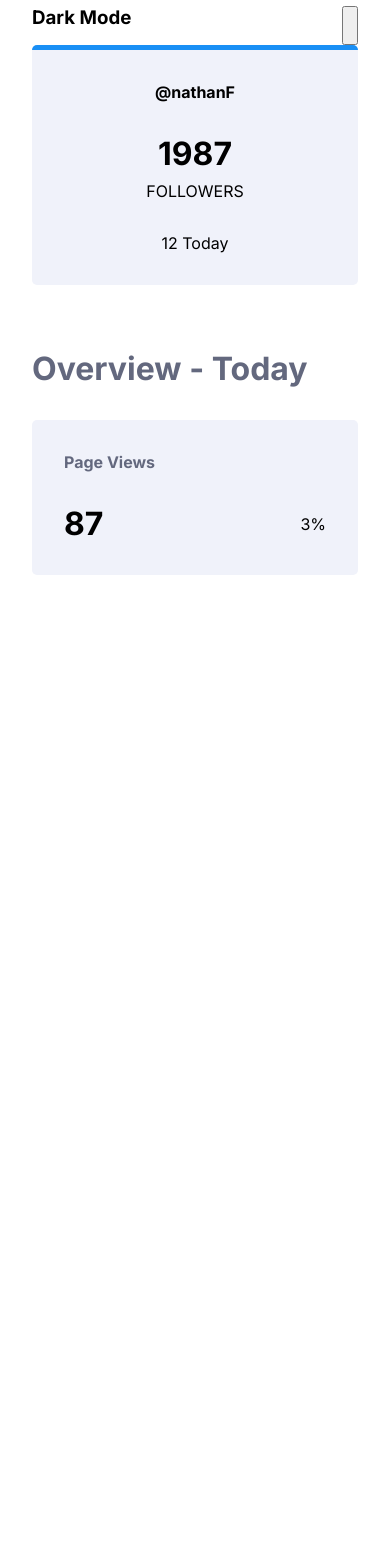
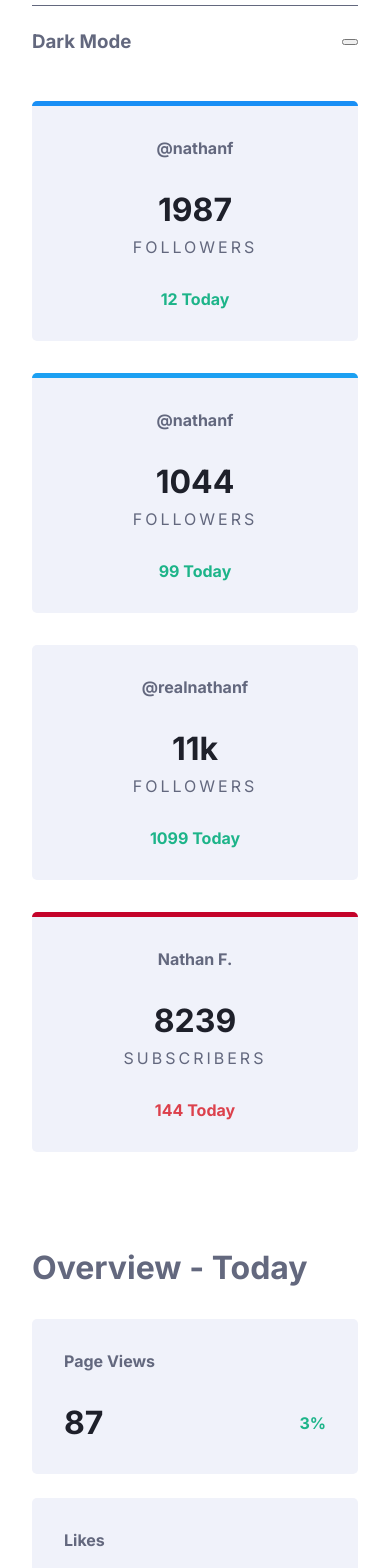
Before and after one commit to jwhong98/Social-Media-Dashboard, a React (Create React App) app: page / in a window 390 px wide. Shown: the part 160-1728 px from the top of the page. Before the commit the page ends 844 px from the top, so only its background shows below. Built offline with nearby package versions, Linux system fonts and the light colour scheme.

Commit message:
completed mobile view

```diff
--- a/src/Components/FollowBox/FollowBoxElements.js
+++ b/src/Components/FollowBox/FollowBoxElements.js
@@ -2,11 +2,11 @@ import styled from "styled-components";
 
 export const FollowBoxContainer = styled.div`
     width: 100%;
-    /* height: 10rem; */
     display: flex;
     background-color: hsl(227, 47%, 96%);
     border-radius: 5px;
-    border-top: 5px solid hsl(208, 92%, 53%);
+    border-top: 5px solid ${props => props.color};
+    margin-bottom: 2rem;
 `;
 
 export const FollowBoxWrapper = styled.div`
@@ -22,16 +22,23 @@ export const FollowMedia = styled.p`
     margin-top: 2rem;
     margin-bottom: 2rem;
     font-weight: 700;
+    color: hsl(228, 12%, 44%)
 `;
 
 export const FollowCount = styled.h1`
     margin-bottom: 0.5rem;
+    color: hsl(230, 17%, 14%);
 `;
 
 export const FollowLabel = styled.p`
     margin-bottom: 2rem;
+    color: hsl(228, 12%, 44%);
+    text-transform: uppercase;
+    letter-spacing: 3px;
 `;
 
 export const FollowChange = styled.p`
     margin-bottom: 2rem;
+    font-weight: 700;
+    color: ${props => (props.positiveChange ? 'hsl(163, 72%, 41%)' : 'hsl(356, 69%, 56%)')};
 `;
--- a/src/Components/FollowBox/index.js
+++ b/src/Components/FollowBox/index.js
@@ -3,12 +3,12 @@ import { FollowBoxContainer, FollowBoxWrapper, FollowMedia, FollowCount, FollowL
 
 const FollowBox = (props) => {
     return (
-        <FollowBoxContainer>
+        <FollowBoxContainer color={props.color}>
             <FollowBoxWrapper>
-                <FollowMedia>@nathanF</FollowMedia>
-                <FollowCount>1987</FollowCount>
-                <FollowLabel>FOLLOWERS</FollowLabel>
-                <FollowChange>12 Today</FollowChange>
+                <FollowMedia>{props.username}</FollowMedia>
+                <FollowCount>{props.count}</FollowCount>
+                <FollowLabel>{props.label}</FollowLabel>
+                <FollowChange positiveChange={props.positiveChange}>{props.change} Today</FollowChange>
             </FollowBoxWrapper>
         </FollowBoxContainer>
     )
--- a/src/Components/Followers/FollowersElements.js
+++ b/src/Components/Followers/FollowersElements.js
@@ -19,25 +19,32 @@ export const FollowHeader = styled.header`
     height: auto;
     display: flex;
     flex-direction: column;
+    margin-bottom: 3rem;
 `;
 
 export const HeaderTextWrap = styled.div`
-    border-bottom: 1px solid black;
+    border-bottom: 1px solid hsl(228, 12%, 44%);
 `;
 
 export const FollowTitle = styled.h1`
-
+    color: hsl(230, 17%, 14%);
 `;
 
 export const FollowSubTitle = styled.h3`
-    margin-bottom: 1rem;
+    color: hsl(228, 12%, 44%);
+    margin-bottom: 2rem;
 `;
 
 export const Toggle = styled.div`
     width: 100%;
     display: flex;
     justify-content: space-between;
-    margin-top: 1rem;
+    margin-top: 1.5rem;
+    align-items: center;
+`;
+
+export const ToggleSubTitle = styled.h3`
+    color: hsl(228, 12%, 44%);
 `;
 
 export const ToggleButton = styled.button`
--- /dev/null
+++ b/src/Components/Followers/followerData.json
@@ -0,0 +1,38 @@
+[
+    {
+        "id": 1,
+        "username": "@nathanf",
+        "color": "hsl(208, 92%, 53%)",
+        "count": 1987,
+        "label": "followers",
+        "positiveChange": true,
+        "change": 12
+    },
+    {
+        "id": 2,
+        "username": "@nathanf",
+        "color": "hsl(203, 89%, 53%)",
+        "count": 1044,
+        "label": "followers",
+        "positiveChange": true,
+        "change": 99
+    },
+    {
+        "id": 3,
+        "username": "@realnathanf",
+        "color": "linear-gradient(hsl(37, 97%, 70%), hsl(329, 70%, 58%))",
+        "count": "11k",
+        "label": "followers",
+        "positiveChange": true,
+        "change": 1099
+    },
+    {
+        "id": 4,
+        "username": "Nathan F.",
+        "color": "hsl(348, 97%, 39%)",
+        "count": 8239,
+        "label": "subscribers",
+        "positiveChange": false,
+        "change": 144
+    }
+]
--- a/src/Components/Followers/index.js
+++ b/src/Components/Followers/index.js
@@ -1,9 +1,24 @@
 import React from 'react'
 import FollowBox from '../FollowBox';
 import { FollowContainer, FollowWrapper, FollowHeader, HeaderTextWrap, FollowTitle, FollowSubTitle, Toggle,
-ToggleButton, FollowBody } from './FollowersElements';
+ToggleSubTitle, ToggleButton, FollowBody } from './FollowersElements';
+import data from './followerData.json';
 
 const Followers = () => {
+
+    const createBox = (info) => {
+        return (
+            <FollowBox
+                key={info.id}
+                username={info.username}
+                color={info.color}
+                count={info.count}
+                label={info.label}
+                positiveChange={info.positiveChange}
+                change={info.change}
+            />
+        )
+    }
     return (
         <FollowContainer>
             <FollowWrapper>
@@ -13,12 +28,12 @@ const Followers = () => {
                         <FollowSubTitle>Total Followers: 23,004</FollowSubTitle>
                     </HeaderTextWrap>
                     <Toggle>
-                        <FollowSubTitle>Dark Mode</FollowSubTitle>
+                        <ToggleSubTitle>Dark Mode</ToggleSubTitle>
                         <ToggleButton></ToggleButton>
                     </Toggle>
                 </FollowHeader>
                 <FollowBody>
-                    <FollowBox />
+                    {data.map(createBox)}
                 </FollowBody>
             </FollowWrapper>
         </FollowContainer>
--- a/src/Components/Overview/index.js
+++ b/src/Components/Overview/index.js
@@ -1,13 +1,27 @@
 import React from 'react'
 import OverviewBox from '../OverviewBox';
 import { OverviewContainer, OverviewWrapper, OverviewHeader } from './OverViewElements';
+import data from './overviewStats.json';
 
 const Overview = () => {
+
+    const createBox = (stats) => {
+        return (
+            <OverviewBox
+                key={stats.id}
+                label={stats.label}
+                icon={stats.icon}
+                count={stats.count}
+                positiveChange={stats.positiveChange}
+                percentChange={stats.percentChange}
+            />
+        )
+    }
     return (
         <OverviewContainer>
             <OverviewWrapper>
                 <OverviewHeader>Overview - Today</OverviewHeader>
-                <OverviewBox />
+                {data.map(createBox)}
             </OverviewWrapper>
         </OverviewContainer>
     )
--- /dev/null
+++ b/src/Components/Overview/overviewStats.json
@@ -0,0 +1,66 @@
+[
+    {
+        "id": 1,
+        "label": "Page Views",
+        "icon": "./images/icon-facebook.svg",
+        "count": 87,
+        "positiveChange": true,
+        "percentChange": 3
+    },
+    {
+        "id": 2,
+        "label": "Likes",
+        "icon": "../../images/icon-facebook.svg",
+        "count": 52,
+        "positiveChange": false,
+        "percentChange": 2
+    },
+    {
+        "id": 3,
+        "label": "Likes",
+        "icon": "../../images/icon-instagram.svg",
+        "count": 5462,
+        "positiveChange": true,
+        "percentChange": 2257
+    },
+    {
+        "id": 4,
+        "label": "Profile Views",
+        "icon": "../../images/icon-instagram.svg",
+        "count": "52k",
+        "positiveChange": true,
+        "percentChange": 1375
+    },
+    {
+        "id": 5,
+        "label": "Retweets",
+        "icon": "../../images/icon-twitter.svg",
+        "count": 117,
+        "positiveChange": true,
+        "percentChange": 303
+    },
+    {
+        "id": 6,
+        "label": "Likes",
+        "icon": "../../images/icon-twitter.svg",
+        "count": 507,
+        "positiveChange": true,
+        "percentChange": 553
+    },
+    {
+        "id": 7,
+        "label": "Likes",
+        "icon": "../../images/icon-youtube.svg",
+        "count": 107,
+        "positiveChange": false,
+        "percentChange": 19
+    },
+    {
+        "id": 8,
+        "label": "Total Views",
+        "icon": "../../images/icon-youtube.svg",
+        "count": 1407,
+        "positiveChange": false,
+        "percentChange": 12
+    }
+]
--- a/src/Components/OverviewBox/OverviewBoxElements.js
+++ b/src/Components/OverviewBox/OverviewBoxElements.js
@@ -6,6 +6,7 @@ export const OverviewBoxContainer = styled.div`
     background-color: hsl(227, 47%, 96%);
     border-radius: 5px;
     padding: 2rem;
+    margin-bottom: 1.5rem;
 `;
 
 export const OverviewBoxWrapper = styled.div`
@@ -36,9 +37,10 @@ export const OverviewBoxStats = styled.div`
 `;
 
 export const Stats = styled.h1`
-
+    color: hsl(230, 17%, 14%);
 `;
 
 export const Change = styled.p`
-
+font-weight: 700;
+    color: ${props => (props.positiveChange ? 'hsl(163, 72%, 41%)' : 'hsl(356, 69%, 56%)')};
 `;
--- a/src/Components/OverviewBox/index.js
+++ b/src/Components/OverviewBox/index.js
@@ -1,17 +1,17 @@
 import React from 'react'
 import { OverviewBoxContainer, OverviewBoxHeader, OverviewBoxWrapper, Subject, Icon, OverviewBoxStats, Stats, Change } from './OverviewBoxElements';
 
-const OverviewBox = () => {
+const OverviewBox = (props) => {
     return (
         <OverviewBoxContainer>
             <OverviewBoxWrapper>
                 <OverviewBoxHeader>
-                    <Subject>Page Views</Subject>
-                    <Icon></Icon>
+                    <Subject>{props.label}</Subject>
+                    <Icon src={props.img} ></Icon>
                 </OverviewBoxHeader>
                 <OverviewBoxStats>
-                    <Stats>87</Stats>
-                    <Change>3%</Change>
+                    <Stats>{props.count}</Stats>
+                    <Change positiveChange={props.positiveChange}>{props.percentChange}%</Change>
                 </OverviewBoxStats>
             </OverviewBoxWrapper>
         </OverviewBoxContainer>
```
